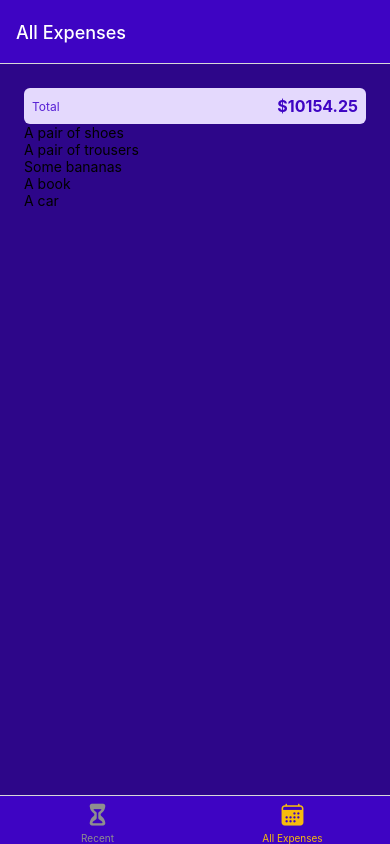
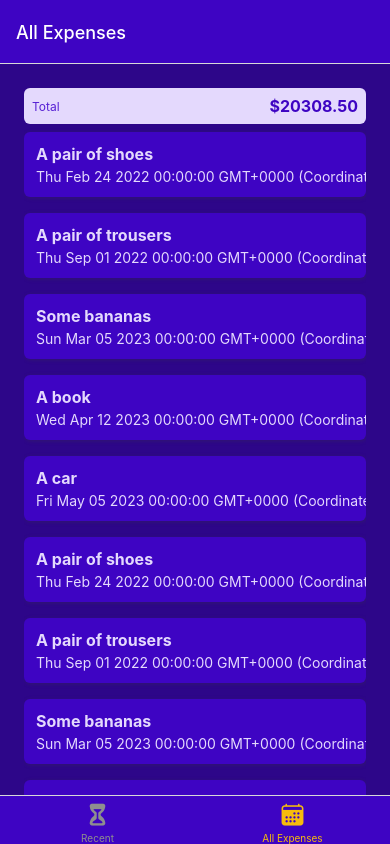
Before and after one commit to YuriiStreltsov/react-native-study, a React Native app: screen /AllExpenses in a window 390 px wide. Built offline with nearby package versions, Linux system fonts and the light colour scheme.

Commit message:
Styling expenses list

```diff
--- /dev/null
+++ b/components/ExpensesOutput/ExpenseItem.js
@@ -0,0 +1,60 @@
+import { Pressable, StyleSheet, Text, View } from 'react-native';
+import { GlobalStyles } from '../../constants/styles';
+
+function ExpenseItem({ description, amount, date }) {
+    return (
+        <Pressable>
+            <View style={styles.expenseItem}>
+                <View>
+                    <Text style={[styles.testBase, styles.description]}>
+                        {description}
+                    </Text>
+                    <Text style={styles.testBase}>{date.toString()}</Text>
+                </View>
+                <View style={styles.amountContainer}>
+                    <Text style={styles.amount}>{amount}</Text>
+                </View>
+            </View>
+        </Pressable>
+    );
+}
+
+export default ExpenseItem;
+
+const styles = StyleSheet.create({
+    expenseItem: {
+        padding: 12,
+        marginVertical: 8,
+        backgroundColor: GlobalStyles.colors.primary500,
+        flexDirection: 'row',
+        justifyContent: 'space-between',
+        borderRadius: 6,
+        elevation: 3,
+        shadowColor: GlobalStyles.colors.gray500,
+        shadowRadius: 4,
+        shadowOffset: {
+            width: 1,
+            height: 1,
+        },
+        shadowOpacity: 0.4,
+    },
+    testBase: {
+        color: GlobalStyles.colors.primary50,
+    },
+    description: {
+        fontSize: 16,
+        marginBottom: 4,
+        fontWeight: 'bold',
+    },
+    amountContainer: {
+        paddingHorizontal: 12,
+        paddingVertical: 4,
+        backgroundColor: 'white',
+        justifyContent: 'center',
+        alignItems: 'center',
+    },
+    amount: {
+        color: GlobalStyles.colors.primary500,
+        fontWeight: 'bold',
+    },
+});
--- a/components/ExpensesOutput/ExpensesList.js
+++ b/components/ExpensesOutput/ExpensesList.js
@@ -1,7 +1,8 @@
 import { FlatList, Text } from 'react-native';
+import ExpenseItem from './ExpenseItem';
 
 function renderExpenseItem(itemData) {
-    return <Text>{itemData.item.description}</Text>;
+    return <ExpenseItem {...itemData.item} />;
 }
 
 function ExpensesList({ expenses }) {
--- a/components/ExpensesOutput/ExpensesOutput.js
+++ b/components/ExpensesOutput/ExpensesOutput.js
@@ -34,6 +34,37 @@
         amount: 10000.0,
         date: new Date('2023-05-05'),
     },
+
+    {
+        id: 'e6',
+        description: 'A pair of shoes',
+        amount: 40.32,
+        date: new Date('2022-02-24'),
+    },
+    {
+        id: 'e8',
+        description: 'A pair of trousers',
+        amount: 12.99,
+        date: new Date('2022-09-01'),
+    },
+    {
+        id: 'e9',
+        description: 'Some bananas',
+        amount: 0.99,
+        date: new Date('2023-03-05'),
+    },
+    {
+        id: 'e10',
+        description: 'A book',
+        amount: 99.95,
+        date: new Date('2023-04-12'),
+    },
+    {
+        id: 'e11',
+        description: 'A car',
+        amount: 10000.0,
+        date: new Date('2023-05-05'),
+    },
 ];
 
 function ExpensesOutput({ expenses, expensesPeriod }) {
@@ -53,7 +84,9 @@
 const styles = StyleSheet.create({
     container: {
         flex: 1,
-        padding: 24,
+        paddingHorizontal: 24,
+        paddingTop: 24,
+        paddingBottom: 0,
         backgroundColor: GlobalStyles.colors.primary700,
     },
 });
```
